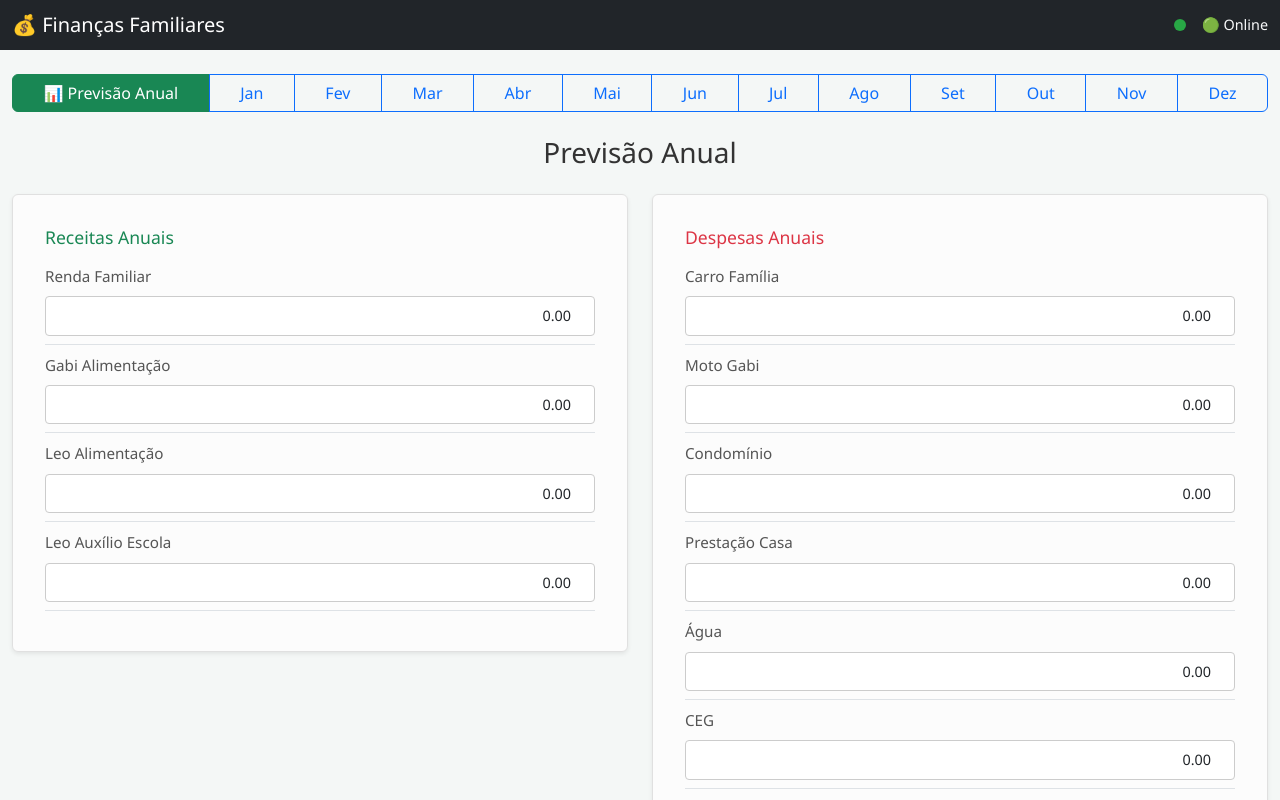
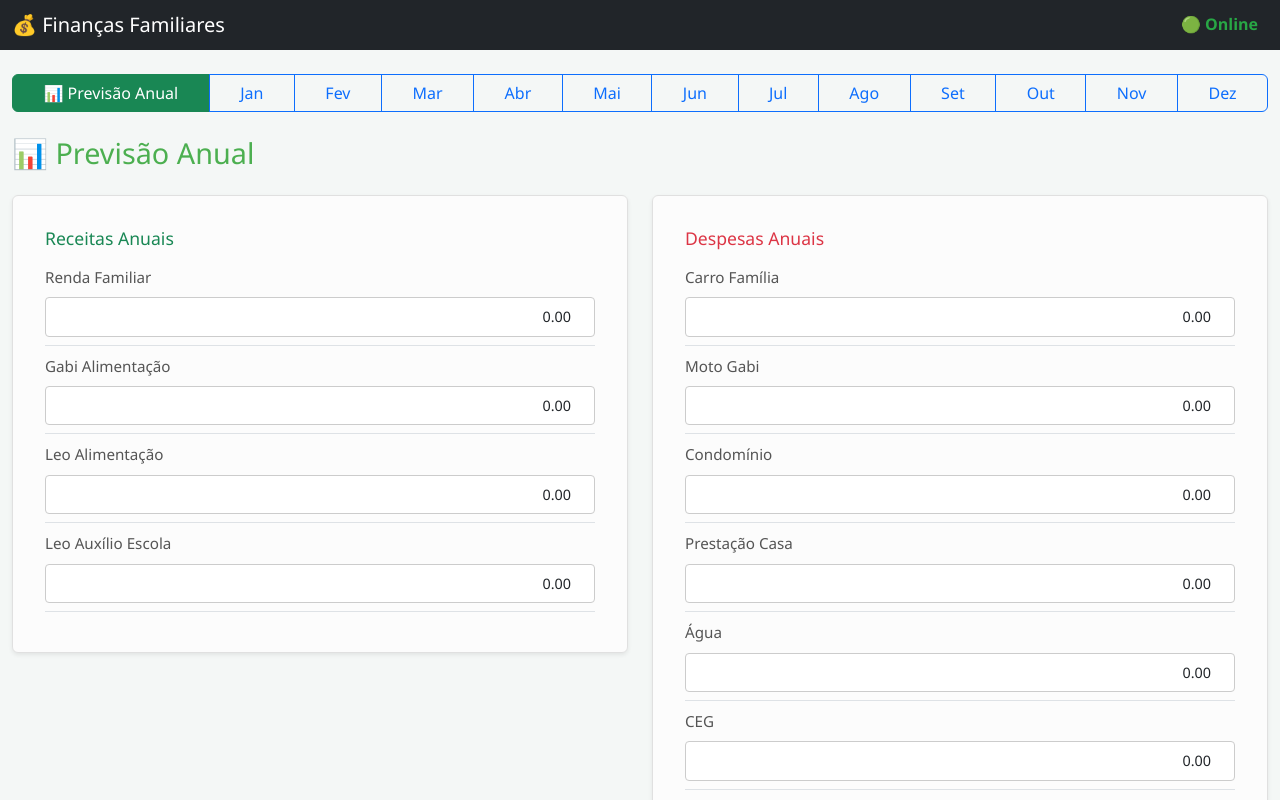
Before and after one commit to leonardocoelho1983-jpg/simplesfinanceiro, a plain HTML site: page index.html in a window 1280 px wide. Drawn offline with nearby package versions, Linux system fonts and the light colour scheme; a script that the page names is missing.

Commit message:
Add files via upload

```diff
--- a/index.html
+++ b/index.html
@@ -29,14 +29,11 @@
     <link rel="apple-touch-icon" href="./icons/icon-192x192.png">
 </head>
 <body>
-    <!-- TELA PRINCIPAL DO APP -->
-    <div id="app-container">
     <nav class="navbar navbar-expand-lg navbar-dark bg-dark sticky-top">
         <div class="container-fluid">
             <span class="navbar-brand mb-0 h1">💰 Finanças Familiares</span>
-                <div class="ms-auto d-flex align-items-center gap-3">
-                    <div id="connection-indicator" style="width: 12px; height: 12px; border-radius: 50%; background-color: #28a745;"></div>
-                    <span id="connection-status-text" class="text-light" style="font-size: 0.9em;">🟢 Online</span>
+            <div class="ms-auto">
+                <span id="connection-status-text" style="color: #28a745; font-weight: bold; margin-right: 10px;">🟢 Online</span>
             </div>
         </div>
     </nav>
@@ -45,7 +42,7 @@
         <!-- ABAS -->
         <div class="row mb-4">
             <div class="col-12">
-                    <div class="btn-group w-100 flex-wrap" role="group">
+                <div class="btn-group w-100" role="group">
                     <button id="btn-previsao" class="btn btn-success">📊 Previsão Anual</button>
                     <button id="btn-janeiro" class="btn btn-outline-primary">Jan</button>
                     <button id="btn-fevereiro" class="btn btn-outline-primary">Fev</button>
@@ -64,11 +61,7 @@
         </div>
 
         <!-- TÍTULO DO MÊS -->
-            <div class="row mb-3">
-                <div class="col-12">
-                    <h3 id="current-month-title" class="text-center">Previsão Anual</h3>
-                </div>
-            </div>
+        <h2 id="current-month-title" class="mb-4">📊 Previsão Anual</h2>
 
         <!-- CONTEÚDO PREVISÃO -->
         <div id="previsao-content"></div>
@@ -76,12 +69,11 @@
         <!-- CONTEÚDO MÊS -->
         <div id="month-content" style="display: none;"></div>
     </div>
-    </div>
 
     <!-- Bootstrap 5 JS -->
     <script src="https://cdn.jsdelivr.net/npm/bootstrap@5.3.3/dist/js/bootstrap.bundle.min.js" integrity="sha384-YvpcrYf0tY3lHB60NNkmXc5s9fDVZLESaAA55NJTWE3xDZZAzXmYjkjR0HwAIV5q" crossorigin="anonymous"></script>
 
-    <!-- App JS -->
+    <!-- Seu app.js -->
     <script src="app.js"></script>
 
     <!-- Service Worker Registration -->
```
Lines whose indentation alone changed are shown as unchanged.
